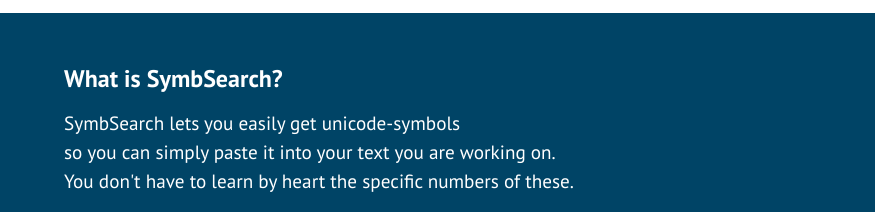
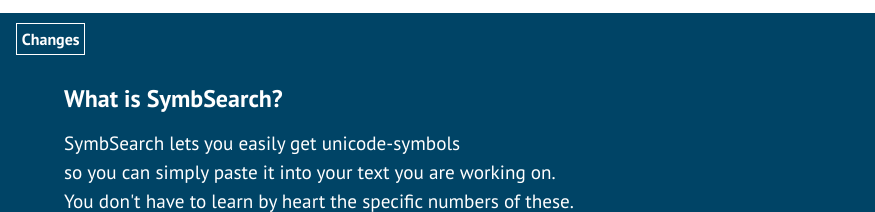
Before and after one commit to leun4m/symbsearch, an Electron app: page docs/index.html in a window 1280 px wide. Shown: the part 209-421 px from the top of the page, 0-875 px from the left. Drawn offline with Linux system fonts and the light colour scheme.

Commit message:
Update & Prettify website

```diff
--- a/docs/index.html
+++ b/docs/index.html
@@ -17,6 +17,11 @@
       <h1>SymbSearch</h1>
       <a href="https://github.com/leun4m/symbsearch"><img id="fork-me" src="https://camo.githubusercontent.com/365986a132ccd6a44c23a9169022c0b5c890c387/68747470733a2f2f73332e616d617a6f6e6177732e636f6d2f6769746875622f726962626f6e732f666f726b6d655f72696768745f7265645f6161303030302e706e67" alt="Fork me on GitHub" data-canonical-src="https://s3.amazonaws.com/github/ribbons/forkme_right_red_aa0000.png"></a>
     </header>
+    <nav>
+      <ul>
+        <li><a href="https://github.com/leun4m/symbsearch/blob/master/CHANGELOG.md">Changes</a></li>
+      </ul>
+    </nav>
     <div id="wrapper">
       <main>
         <h2>What is SymbSearch?</h2>
--- a/docs/style.css
+++ b/docs/style.css
@@ -55,6 +55,11 @@
 }
 div.download div {
   margin: 1em 0;
+  transition: all 1s ease;
+}
+div.download div :hover {
+  background-color: #0aa;
+  transition: all 1s ease;
 }
 #fork-me {
   position: absolute;
@@ -63,3 +68,16 @@
   margin: 1em 0;
   background: transparent;
 }
+nav ul li a {
+  font-weight: bold;
+  text-decoration: none;
+  margin: 1em;
+  border: 1px solid white;
+  padding: 0.3em;
+  transition: all 1s ease;
+}
+nav ul li a:hover {
+  color: #088;
+  border-color: #088;
+  transition: all 1s ease;
+}
```
